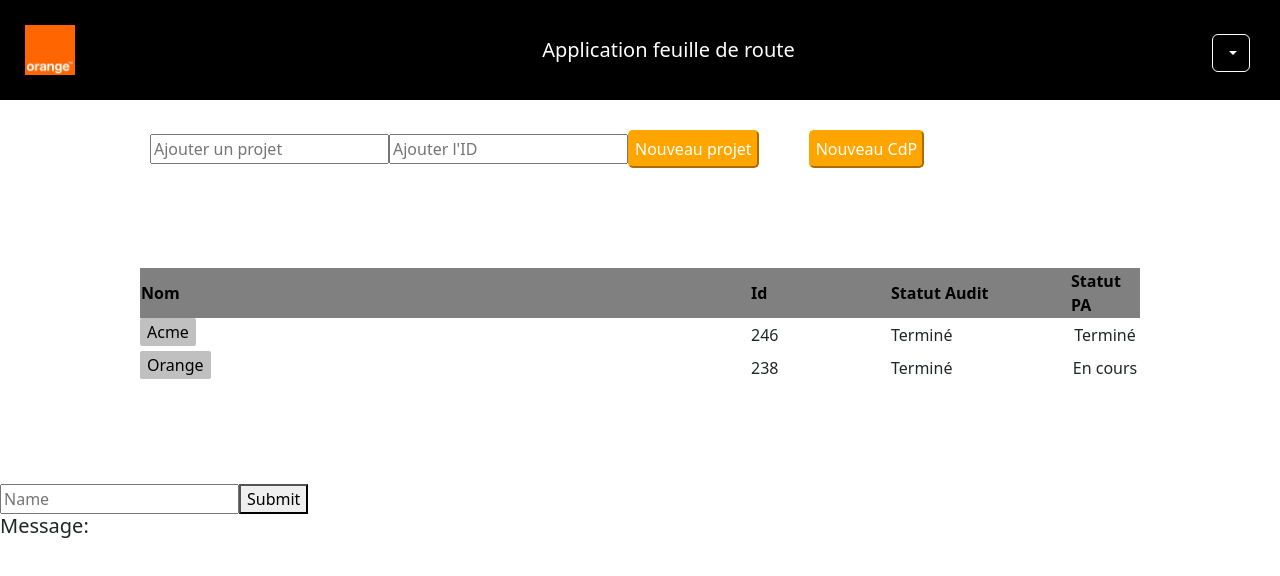
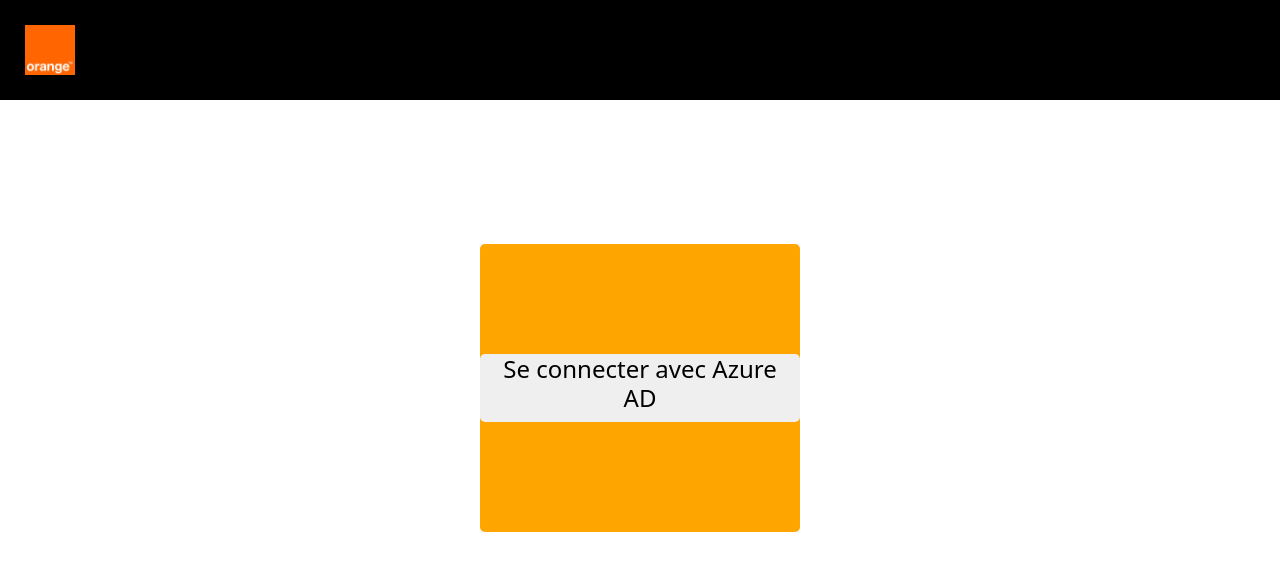
Before and after one commit to louison77/App, a React (Create React App) app in the folder app/: page / in a window 1280 px wide. Shown: the top 576 px of the page. Built offline with nearby package versions, Linux system fonts and the light colour scheme; no server answers.

Commit message:
Bouton connexion

```diff
--- a/app/src/pages/Accueil.js
+++ b/app/src/pages/Accueil.js
@@ -4,7 +4,7 @@
 import Authent from './Authent.js';
 
 const Accueil = () => {
-    const [isAuthenticated, userHasAuthenticated] = useState(true);
+    const [isAuthenticated, userHasAuthenticated] = useState(false);
     const [user, setUser] = useState(null);
     useEffect(() => {
         getUserInfo();
--- a/app/src/pages/Authent.js
+++ b/app/src/pages/Authent.js
@@ -1,11 +1,24 @@
 import React from 'react';
+import "../styles/components/AccueilStyle/_authent.css";
 
 const Authent = () => {
     const provider="aad";
     const redirect=window.location.pathname;
     return (
-        <div>
-            <span><a key={provider} href={`/.auth/login/${provider}?post_login_redirect_uri=${redirect}`}><h4>{provider}</h4></a> </span>
+        <div className='Home'>
+            <div div className='Navbar'>
+                <img
+                src="../logoorange.jpg"
+                className="logoorange"
+                alt="logo orange"
+                />
+            </div>
+            <div className='page'>
+                <div className='ConnexionArea'>
+                        <button className='ConnexionBtn'><span><a key={provider} href={`/.auth/login/${provider}?post_login_redirect_uri=${redirect}`}><h4>Se connecter avec Azure AD</h4></a> </span></button>
+                </div>
+            </div>
+
         </div>
     );
 };
--- a/app/src/styles/components/AccueilStyle/_authent.css
+++ b/app/src/styles/components/AccueilStyle/_authent.css
@@ -0,0 +1,40 @@
+.Navbar{
+    height: 100px;
+    background-color: black;
+    display: flex;
+    align-items: center;
+}
+
+.Home{
+    width:100%;
+    height:35vw;
+}
+.ConnexionArea{
+    display: flex;
+    align-items: center;
+    justify-content: center;
+    background-color: orange;
+    width:25%;
+    height: 50%;
+    border-radius: 5px;
+    -webkit-border-radius: 5px;
+    -moz-border-radius: 5px;
+    -ms-border-radius: 5px;
+    -o-border-radius: 5px;
+}
+
+.page{
+    display: flex;
+    align-items: center;
+    justify-content: center;
+    width:100%;
+    height:45vw;
+}
+.ConnexionBtn{
+    border: none;
+    border-radius: 5px;
+    -webkit-border-radius: 5px;
+    -moz-border-radius: 5px;
+    -ms-border-radius: 5px;
+    -o-border-radius: 5px;
+}
```
